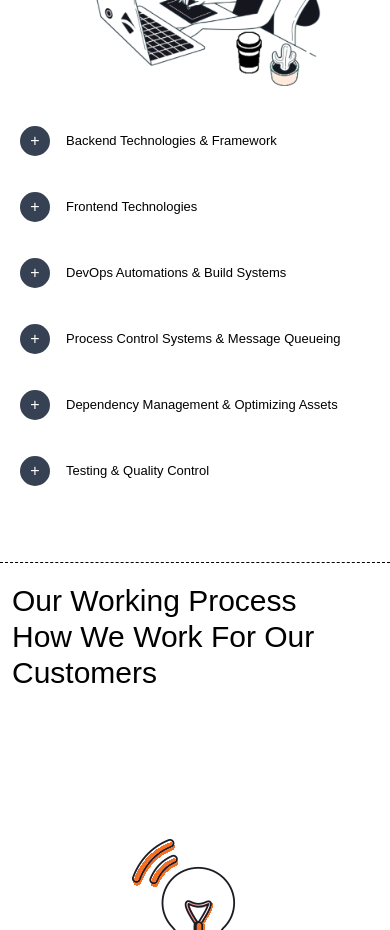
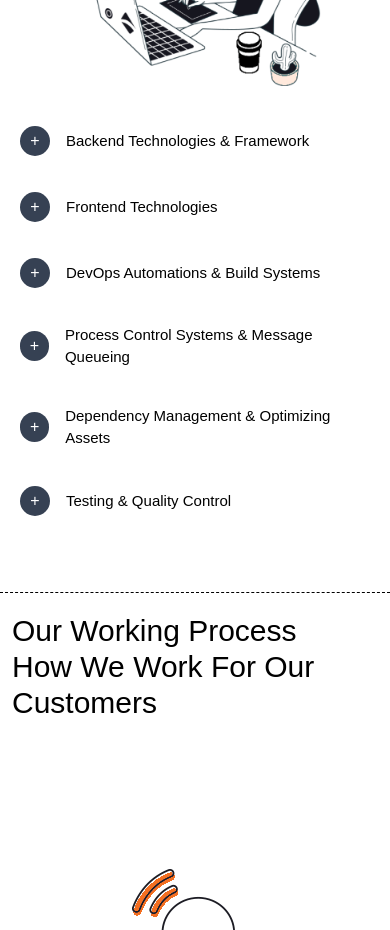
Before and after one commit to khush-kalariya/Troth-Labs, a React (Vite) app: page / in a window 390 px wide. Shown: the part 5560-6490 px from the top of the page. Built offline with nearby package versions, Linux system fonts and the light colour scheme.

Commit message:
fourth commit

```diff
--- a/src/page/TechnologiesSection.jsx
+++ b/src/page/TechnologiesSection.jsx
@@ -233,9 +233,9 @@ const TechnologiesSection = () => {
       <div className="lg:px-18 lg:py-20 px-4 py-10 grid lg:grid-cols-2 grid-cols-1 gap-10 items-center">
         {/* Left Section */}
         <motion.div
-          initial={{ opacity: 0, x: -50 }} // Start from the left and invisible
-          whileInView={{ opacity: 1, x: 0 }} // Fade in and slide into position
-          transition={{ duration: 0.8 }}
+          initial={{ opacity: 0, y: 50 }} // Start from the left and invisible
+          whileInView={{ opacity: 1, y: 0 }} // Fade in and slide into position
+          transition={{ duration: 1 }}
           className="flex flex-col items-center"
         >
           <h1 className="lg:text-5xl text-3xl font-medium pl-2">
@@ -251,9 +251,9 @@ const TechnologiesSection = () => {
 
         {/* Right Section */}
         <motion.div
-          initial={{ opacity: 0, x: 50 }} // Start from the right and invisible
-          whileInView={{ opacity: 1, x: 0 }} // Fade in and slide into position
-          transition={{ duration: 0.8 }}
+          initial={{ opacity: 0, y: 50 }} // Start from the right and invisible
+          whileInView={{ opacity: 1, y: 0 }} // Fade in and slide into position
+          transition={{ duration: 1.0 }}
           className="flex flex-col gap-5 lg:pt-70 "
         >
           {technologies.map((tech, index) => (
@@ -266,7 +266,7 @@ const TechnologiesSection = () => {
                   {activeIndex === index ? "-" : "+"}
                 </div>
                 <div>
-                  <h2 className="lg:text-xl text-[13px] lg:font-semibold md:font-semibold">
+                  <h2 className="lg:text-xl text-[15px] lg:font-semibold md:font-semibold">
                     {tech.title}
                   </h2>
                 </div>
```
